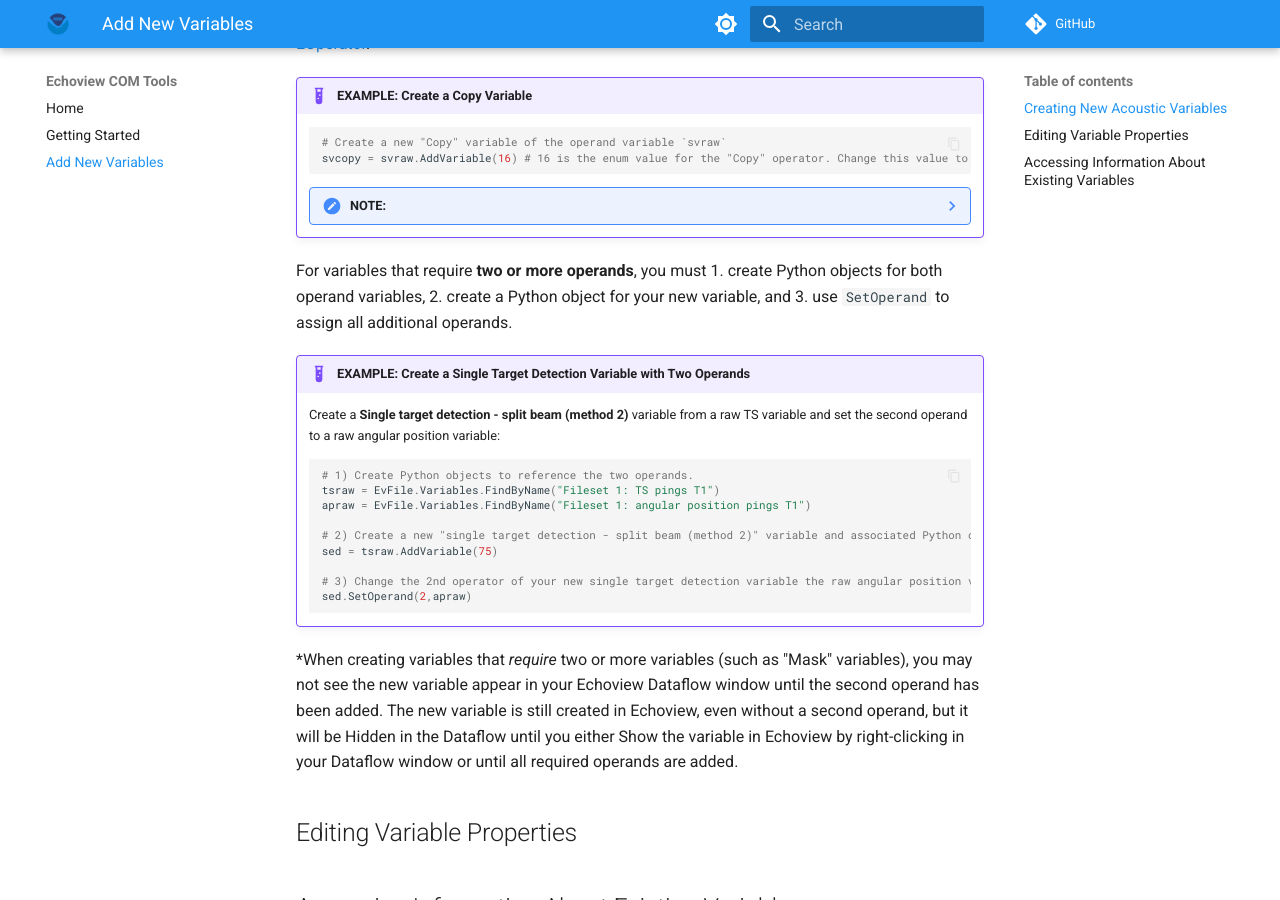
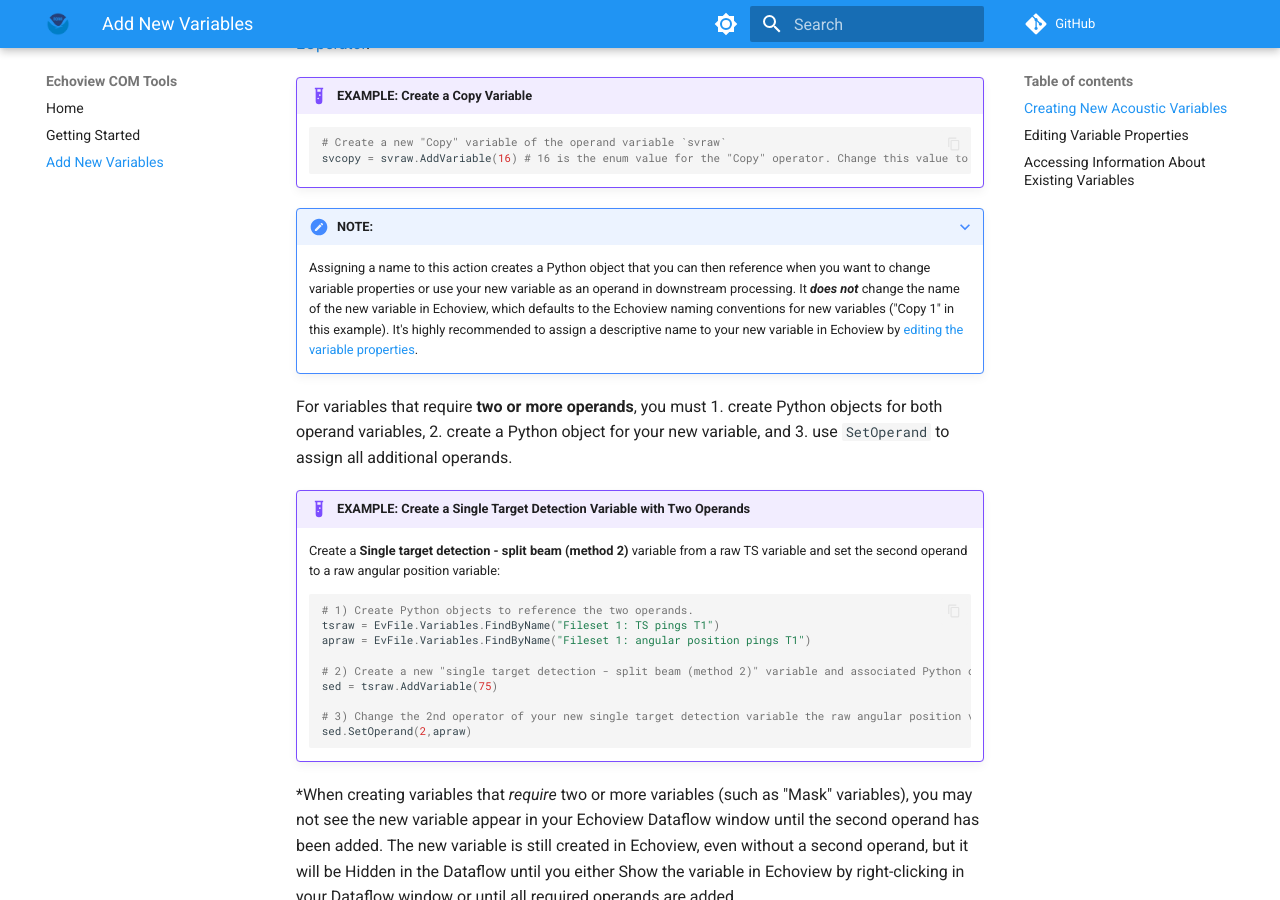
Before and after one commit to AllisonLWhiteSEFSC/Echoview_COM_Tools, an MkDocs documentation site: the page built from docs/add_new_variables.md, in a window 1280 px wide and 900 px high, scrolled down 700 px. Built offline with MkDocs 1.6.1 and Material for MkDocs 9.7.7, drawn with Linux system fonts in a browser that asks for light colours; comment, search, counter and statistics services are not loaded.

Commit message:
Update add_new_variables.md

````diff
--- a/docs/add_new_variables.md
+++ b/docs/add_new_variables.md
@@ -23,8 +23,8 @@ Once you've referenced the operand variable, you can create the new variable dir
     svcopy = svraw.AddVariable(16) # 16 is the enum value for the "Copy" operator. Change this value to the enum value for the variable you want to create listed in EOperator.
     ```
 
-    ??? note "NOTE:"
-        Assigning a name to this action creates a Python object that you can then reference when you want to change variable properties or use your new variable as an operand in downstream processing. It **_does not_** change the name of the new variable in Echoview, which defaults to the Echoview naming conventions for new variables ("Copy 1" in this example). It's highly recommended to assign a descriptive name to your new variable in Echoview by [editing the variable properties](#editing-variable-properties).
+???+ note "NOTE:"
+    Assigning a name to this action creates a Python object that you can then reference when you want to change variable properties or use your new variable as an operand in downstream processing. It **_does not_** change the name of the new variable in Echoview, which defaults to the Echoview naming conventions for new variables ("Copy 1" in this example). It's highly recommended to assign a descriptive name to your new variable in Echoview by [editing the variable properties](#editing-variable-properties).
 
 For variables that require **two or more operands**, you must
 1. create Python objects for both operand variables,
````
